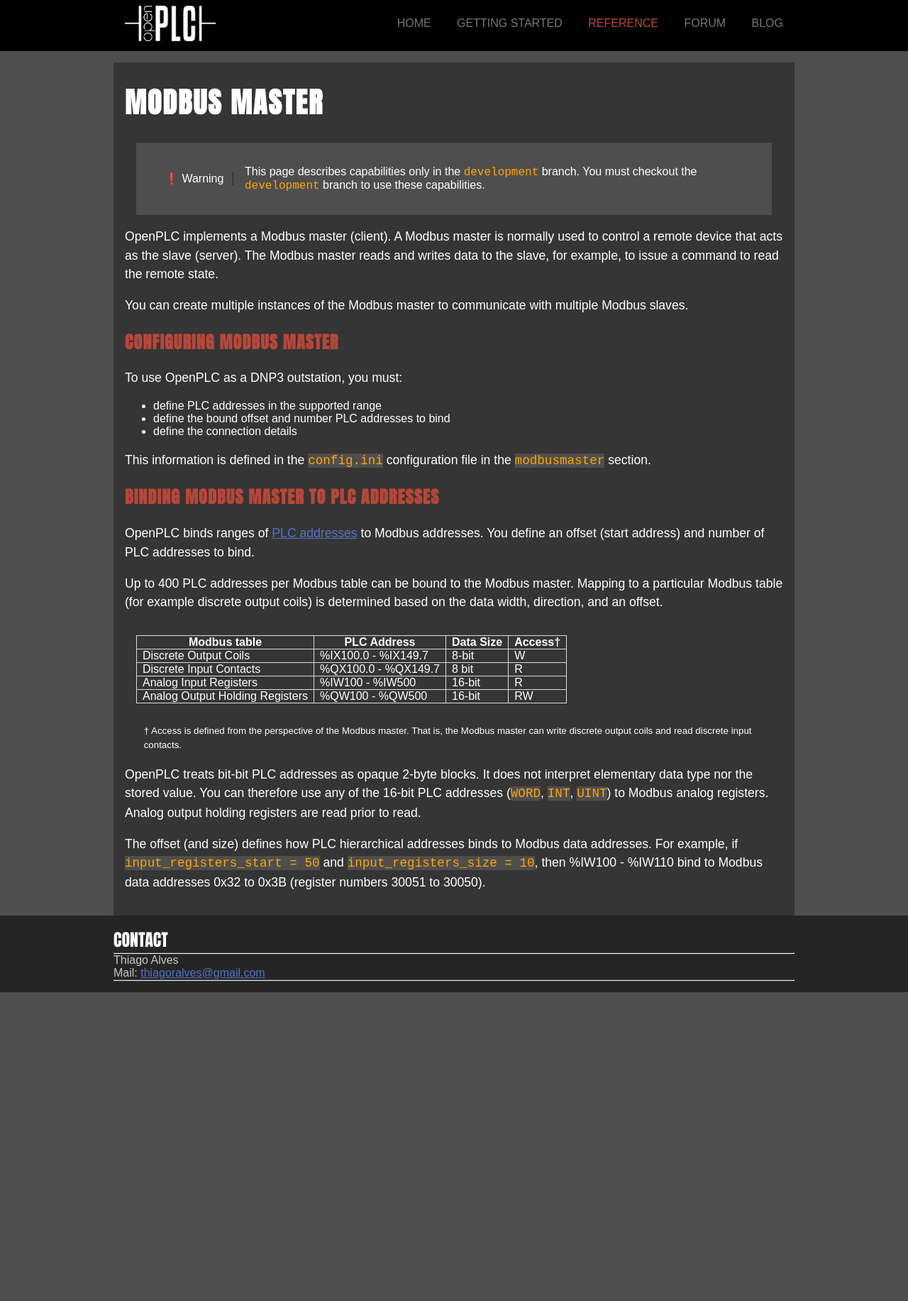
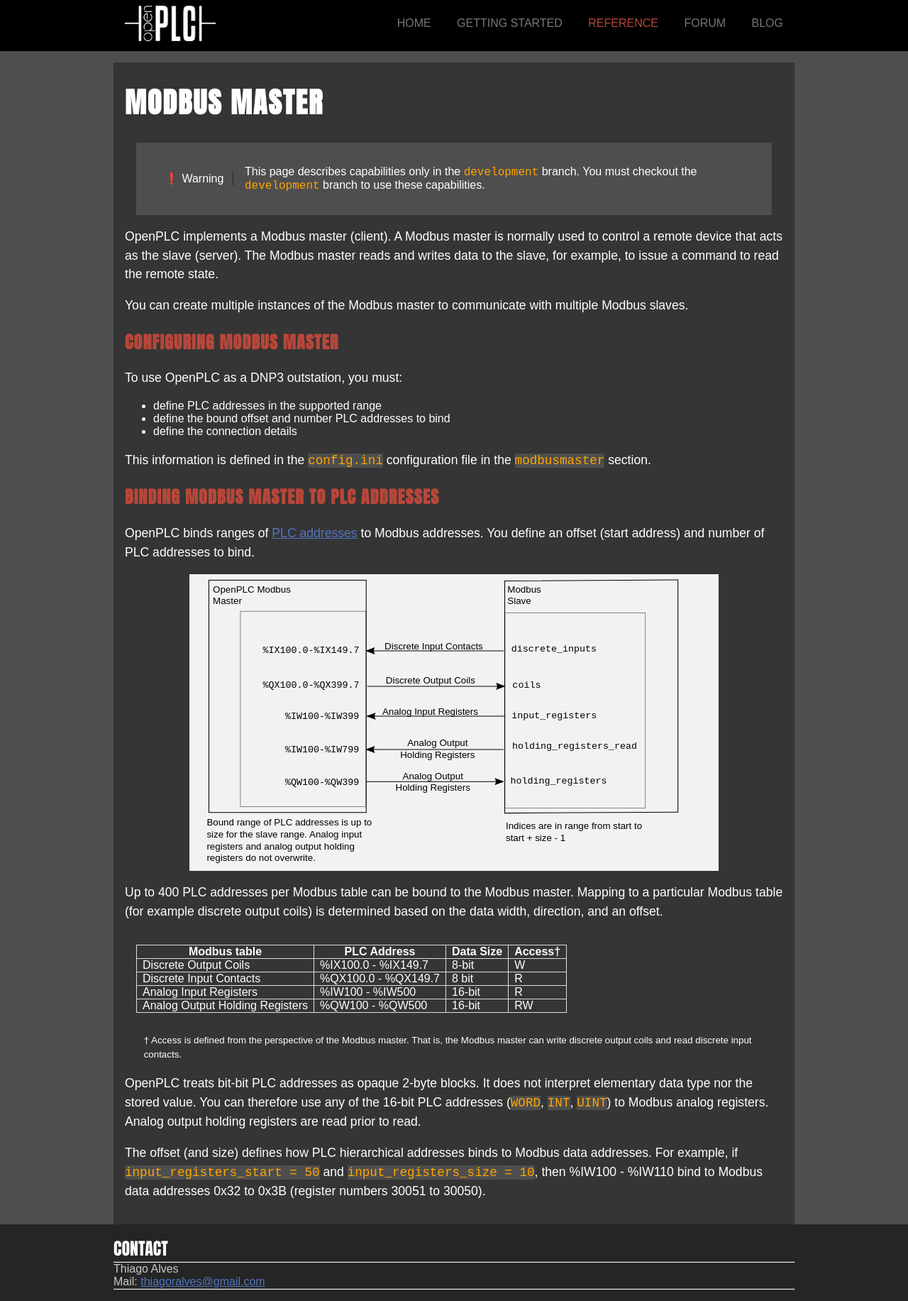
Before and after one commit to garretfick/openplcproject.github.io, a Jekyll site: the page built from reference/modbus-master/index.md, in a window 1280 px wide. Shown: the whole page at 71% size. Built offline with Jekyll 4.4.1, drawn with Linux system fonts in a browser that asks for light colours; before the commit the page ends 1398 px from its top, so only the background shows below that.

Commit message:
Add image for the mobus master

```diff
--- a/reference/modbus-master/index.md
+++ b/reference/modbus-master/index.md
@@ -28,6 +28,8 @@
 addresses. You define an offset (start address) and number of PLC addresses
 to bind.
 
+![](master-overview.svg)
+
 Up to 400 PLC addresses per Modbus table can be bound to the Modbus master.
 Mapping to a particular Modbus table (for example discrete output coils)
 is determined based on the data width, direction, and an offset.
```
Also changed, not shown: reference/modbus-master/master-overview.svg (added).
